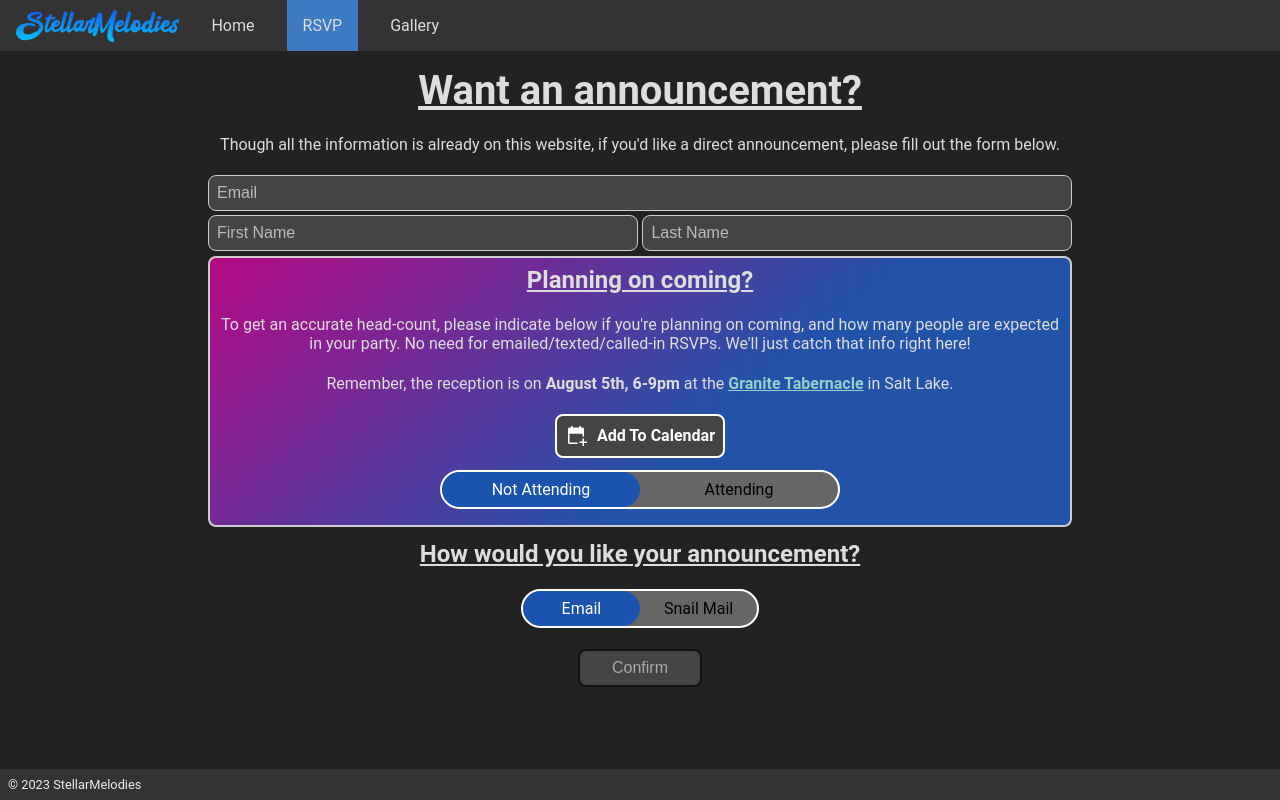
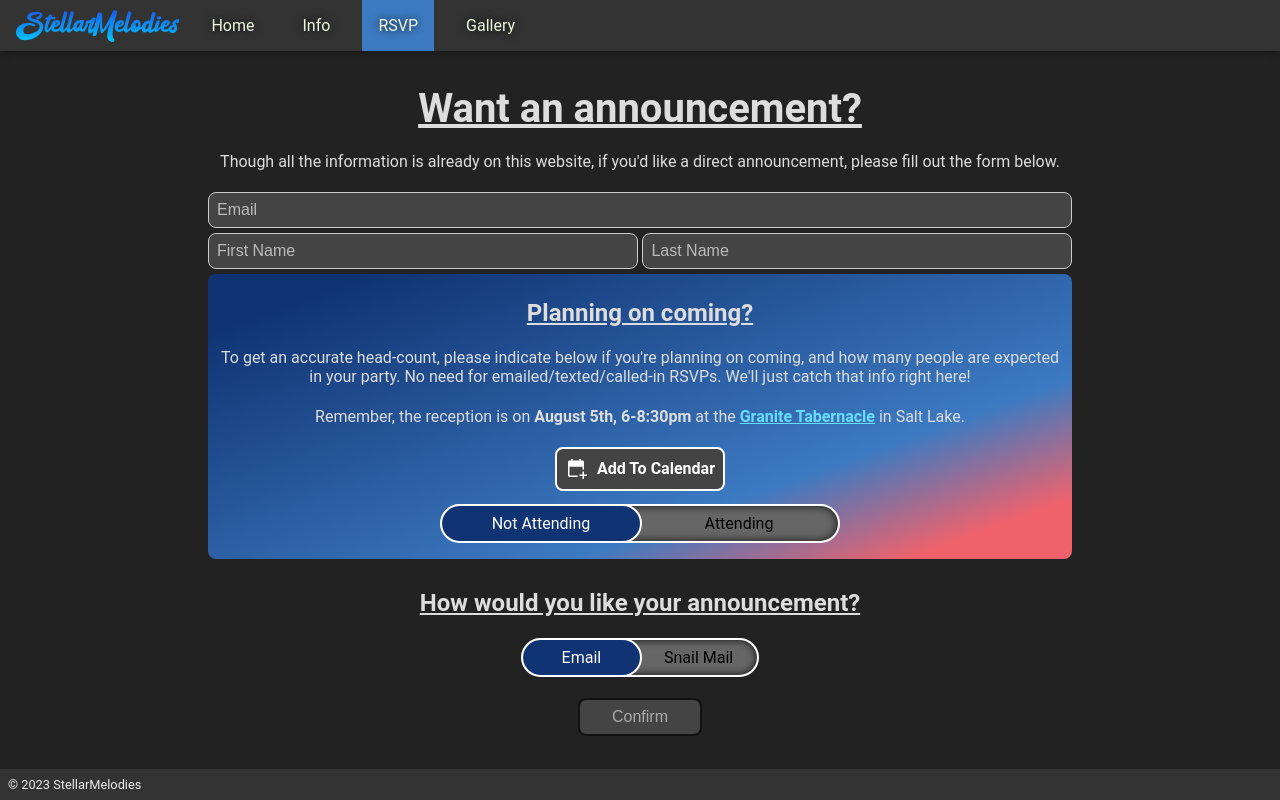
Before and after one commit to Travja/scratch, a SvelteKit app: page /rsvp in a window 1280 px wide. Built offline with nearby package versions, Linux system fonts and the light colour scheme.

Commit message:
UI improvements. Add info page

```diff
--- a/src/app.css
+++ b/src/app.css
@@ -1,14 +1,14 @@
 html {
+    height: 100dvh;
     height: -webkit-fill-available;
+    overflow: auto;
 }
 
 body {
     background-color: #222;
     color: #ddd;
     margin: 0;
-    height: 0dvh;
     min-height: 100dvh;
-    max-height: 100dvh;
     min-height: -webkit-fill-available;
 
     display: flex;
@@ -22,6 +22,14 @@ body {
 }
 
 h1, h2, h3, h4, h5, h6, p {
+    all: unset;
+
+    display: block;
+    margin-top: 1.1rem;
+    margin-bottom: 0.5rem;
+}
+
+p {
     all: unset;
 }
 
@@ -50,7 +58,7 @@ h6 {
 }
 
 a {
-    color: #93d2cb;
+    color: #69ddff;
 }
 
 .centered {
@@ -68,5 +76,5 @@ a {
 }
 
 .cursive {
-    font-family: 'Dancing Script', cursive;
+    font-family: 'Lobster', 'Dancing Script', cursive;
 }
--- a/src/app.html
+++ b/src/app.html
@@ -8,10 +8,9 @@
   <link rel="preconnect" href="https://fonts.gstatic.com" crossorigin>
   <link rel="preconnect" href="https://fonts.googleapis.com">
   <link rel="preconnect" href="https://fonts.gstatic.com" crossorigin>
-  <link href="https://fonts.googleapis.com/css2?family=Amatic+SC:wght@700&family=Dancing+Script&family=Indie+Flower&family=Shadows+Into+Light&display=swap"
+  <link href="https://fonts.googleapis.com/css2?family=Amatic+SC:wght@700&family=Dancing+Script&family=Indie+Flower&family=Lobster&family=Shadows+Into+Light&display=swap&family=Material+Symbols+Outlined:opsz,wght,FILL,GRAD@20..48,100..700,0..1,-50..200"
         rel="stylesheet">
-  <link rel="stylesheet"
-        href="https://fonts.googleapis.com/css2?family=Material+Symbols+Outlined:opsz,wght,FILL,GRAD@20..48,100..700,0..1,-50..200"/>
+  <link href="https://fonts.googleapis.com/icon?family=Material+Icons" rel="stylesheet">
   %sveltekit.head%
 </head>
 <body data-sveltekit-preload-data="hover">
--- /dev/null
+++ b/src/lib/ui/ScrollIndicator.svelte
@@ -0,0 +1,67 @@
+<script lang='ts'>
+	import { onMount } from 'svelte';
+	import { fade }    from 'svelte/transition';
+
+	let scrolled = false;
+	let shown    = false;
+
+	onMount(() => {
+		setTimeout(() => {
+			if (!scrolled) {
+				shown = true;
+			}
+		}, 3000);
+	});
+
+	let scroll = () => {
+		scrolled = true;
+		shown    = false;
+	};
+</script>
+
+<svelte:window on:scroll={scroll} />
+
+{#if shown}
+	<div class='container' transition:fade>
+		<div class='indicator'>
+	<span class='material-icons'>
+		keyboard_double_arrow_down
+	</span>
+			Scroll
+		</div>
+	</div>
+{/if}
+
+<style>
+    @keyframes bob {
+        0% {
+            transform: translateY(-0.1rem);
+        }
+        100% {
+            transform: translateY(0.1rem);
+        }
+    }
+
+    .container {
+        position: fixed;
+        bottom: 1rem;
+        right: 0;
+        left: 0;
+        display: grid;
+        place-items: center;
+        z-index: 100;
+    }
+
+    .indicator {
+        padding: 0.5rem 0.75rem 0.5rem 0.5rem;
+        background: rgba(0, 0, 0, 0.5);
+        border-radius: 100vh;
+        display: flex;
+        align-items: center;
+        justify-content: center;
+    }
+
+    .material-icons {
+        animation: infinite bob 0.75s ease-in-out alternate;
+    }
+</style>
--- a/src/lib/ui/Toggle.svelte
+++ b/src/lib/ui/Toggle.svelte
@@ -4,34 +4,34 @@
 	export let left        = 'True';
 	export let right       = 'False';
 	export let color       = '#666';
-  export let toggleColor = '#1a54af';
+	export let toggleColor = '#103473';
 	export let inline      = true;
-  export let name        = "toggle";
+	export let name        = 'toggle';
 
 	let clickLeft = (e?: KeyboardEvent | MouseEvent) => {
 		if (e && e instanceof KeyboardEvent && e.key !== 'Enter') return;
 
 		value = false;
-  }
+	};
 
 	let clickRight = (e?: KeyboardEvent | MouseEvent) => {
 		if (e && e instanceof KeyboardEvent && e.key !== 'Enter') return;
 
 		value = true;
-  }
+	};
 
 </script>
 
-<input type='checkbox' class='hidden' id='permission' name="{name}" bind:checked={value}/>
+<input type='checkbox' class='hidden' id='permission' name='{name}' bind:checked={value} />
 <div class='toggle' class:selected={value} style:--color={color} style:--toggleColor={toggleColor} class:inline>
 	<div
-          class="item"
+		class='item'
 		class:active={!value}
 		on:keypress={clickLeft}
 		on:click={clickLeft}>{left}
 	</div>
 	<div
-          class="item"
+		class='item'
 		class:active={value}
 		on:keypress={clickRight}
 		on:click={clickRight}>{right}
@@ -58,6 +58,8 @@
         border-radius: var(--radius);
         user-select: none;
         -webkit-user-select: none;
+
+        box-shadow: inset 0 0 0.5rem #111;
     }
 
     .toggle:before {
@@ -66,6 +68,7 @@
         width: 50%;
         border-radius: var(--radius);
         background-color: var(--toggleColor);
+        box-shadow: 0 0 0 2px white;
         position: absolute;
         left: 0;
         transition: left 350ms ease-in-out;
@@ -77,9 +80,7 @@
 
     .toggle > div {
         position: relative;
-        flex: 1;
-        width: 5%;
-        /*padding: 0.2rem;*/
+        width: 100%;
         padding-inline: 1.5rem;
 
         /*display: flex;*/
--- a/src/routes/+layout.svelte
+++ b/src/routes/+layout.svelte
@@ -1,18 +1,18 @@
-<script lang="ts">
-  import "../app.css";
-  import { page }         from "$app/stores";
-  import Logo             from "$lib/ui/Logo.svelte";
-  import { slide }        from "svelte/transition";
-  import { scrollHeight } from "../api/api";
+<script lang='ts'>
+	import '../app.css';
+	import { page }         from '$app/stores';
+	import Logo             from '$lib/ui/Logo.svelte';
+	import { slide }        from 'svelte/transition';
+	import { scrollHeight } from '../api/api';
 
 	let menuOpen    = false;
-  let pageName    = "Home";
+	let pageName    = 'Home';
 	let windowWidth = 0;
 
 	$: if ($page.url.pathname === '/') {
-    pageName = 'Home'
+		pageName = 'Home';
 	} else if ($page.url.pathname === '/rsvp') {
-    pageName = 'RSVP'
+		pageName = 'RSVP';
 	} else {
 		pageName = $page.url.pathname.slice(1, 2).toUpperCase() +
 			$page.url.pathname.slice(2).toLowerCase();
@@ -21,7 +21,7 @@
 	let main: HTMLElement;
 
 	let scroll = () => {
-    scrollHeight.set(main.scrollTop);
+		scrollHeight.set(window.scrollY - main.offsetTop);
 	};
 </script>
 
@@ -29,12 +29,12 @@
 	<title>StellarMelodies - {pageName}</title>
 </svelte:head>
 
-<svelte:window bind:innerWidth={windowWidth}/>
+<svelte:window bind:innerWidth={windowWidth} on:scroll={scroll} />
 
 <nav>
-  <Logo height="2rem"/>
+	<Logo height='2rem' />
 	{#if windowWidth < 750}
-    <div class="menu-button"
+		<div class='menu-button'
 				 on:click={() => menuOpen = !menuOpen}
 				 on:keypress={() => {
           if (event.key === 'Enter') {
@@ -46,23 +46,26 @@
 	{/if}
 	{#if menuOpen || windowWidth >= 750}
 		<div transition:slide
-         class:shown={menuOpen} id="menu-items">
-      <a href="/"
+				 class:shown={menuOpen} id='menu-items'>
+			<a href='/'
 				 on:click={() => menuOpen = false}
 				 class:active={$page.url.pathname === '/'}>Home</a>
-      <a href="/rsvp"
+			<a href='/info'
+				 on:click={() => menuOpen = false}
+				 class:active={$page.url.pathname === '/info'}>Info</a>
+			<a href='/rsvp'
 				 on:click={() => menuOpen = false}
 				 class:active={$page.url.pathname === '/rsvp'}>RSVP</a>
-      <a href="/gallery"
+			<a href='/gallery'
 				 on:click={() => menuOpen = false}
 				 class:active={$page.url.pathname === '/gallery'}>Gallery</a>
 		</div>
 	{/if}
 </nav>
 
-<main on:scroll={scroll} bind:this={main}>
-  <slot/>
-  <div class="spacer"></div>
+<main bind:this={main}>
+	<slot />
+	<div class='spacer'></div>
 	<footer>
 		&copy;
 		{new Date().getFullYear()} StellarMelodies
@@ -72,7 +75,10 @@
 
 <style>
     nav {
-        position: relative;
+        position: sticky;
+        top: 0;
+        z-index: 50;
+
         background-color: #333;
     }
 
@@ -80,11 +86,19 @@
         display: grid;
         place-items: center;
         text-align: center;
-        color: #ddd;
+        color: #eff8e2;
+        text-shadow: 0 0 0.5rem #111;
         text-decoration: none;
         padding: 1rem;
 
         transition: background-color 0.3s ease;
+    }
+
+    .menu-button {
+        position: relative;
+        z-index: 5;
+        background: #ef626c;
+        box-shadow: 0 0 0.5rem #111;
     }
 
     nav :global(.logo) {
@@ -100,16 +114,21 @@
         background-color: #3d7ac2;
     }
 
+    #menu-items {
+        position: absolute;
+        background-color: #333;
+        left: 0;
+        right: 0;
+    }
+
 
     @media (min-width: 750px) {
         nav {
             display: flex;
             justify-content: flex-start;
             align-items: stretch;
+            box-shadow: 0 0 0.5rem #111;
 
-            position: sticky;
-            top: 0;
-            z-index: 1;
         }
 
         nav > :global(*) {
@@ -124,6 +143,7 @@
         }
 
         #menu-items {
+            position: relative;
             display: inline-flex;
             flex-direction: row;
             gap: 1rem;
@@ -138,14 +158,11 @@
     }
 
     main {
-        /*max-height: 100dvh;*/
-        /*flex-grow: 1;*/
+        flex-grow: 1;
         display: flex;
         flex-direction: column;
-
-        height: 10%;
-        flex-grow: 1;
-        overflow: auto;
+        position: relative;
+        z-index: 1;
     }
 
     .menu-button:hover {
--- a/src/routes/+page.svelte
+++ b/src/routes/+page.svelte
@@ -1,30 +1,33 @@
-<script lang="ts">
-  import BlockEntry from "$lib/ui/BlockEntry.svelte";
+<script lang='ts'>
+	import BlockEntry      from '$lib/ui/BlockEntry.svelte';
+	import ScrollIndicator from '$lib/ui/ScrollIndicator.svelte';
 </script>
 
-<div id="main-content">
+<div id='main-content'>
 	<BlockEntry>
-    <h1>Each of us has a <span class="cursive">song</span> within us</h1>
+		<h1>Within each of us is a <span class='cursive'>song</span></h1>
 	</BlockEntry>
-  <BlockEntry background="#305060" shadow="0 0 20px 2px #000">
-    <h1>A subtle <span class="cursive">melody</span> that only certain few can pick up on</h1>
+	<BlockEntry background="#444" shadow='0 0 20px 2px #000'>
+		<h1>A subtle <span class='cursive'>melody</span> that only certain few can pick up on</h1>
 	</BlockEntry>
 	<BlockEntry background="url('https://source.unsplash.com/featured/1920x1081')">
-    <h1>When two of these unique individuals find each other, the <span class="cursive">universe</span> opens up</h1>
+		<h1>When two of these unique individuals find each other, the <span class='cursive'>universe</span> opens up</h1>
 	</BlockEntry>
-  <BlockEntry background="#305060" shadow="0 0 20px 2px #000">
-    <h1>Doors&mdash;once closed&mdash;are <span class="cursive">opened</span></h1>
+	<BlockEntry background="#444" shadow='0 0 20px 2px #000'>
+		<h1>Doors&mdash;once closed&mdash;are <span class='cursive'>opened</span></h1>
 	</BlockEntry>
 	<BlockEntry background="url('https://source.unsplash.com/featured/1920x1082')">
-    <h1>Hearts are <span class="cursive">softened</span></h1>
+		<h1>Hearts are <span class='cursive'>softened</span></h1>
 	</BlockEntry>
-  <BlockEntry background="#305060" shadow="0 0 20px 2px #000">
-    <h1><span class="cursive">Stars</span> shine brighter</h1>
+	<BlockEntry background="#444" shadow='0 0 20px 2px #000'>
+		<h1><span class='cursive'>Stars</span> shine brighter</h1>
 	</BlockEntry>
 	<BlockEntry background="url('https://source.unsplash.com/featured/1920x1083')">
-    <h1>And the <span class="cursive">world</span> is never the same</h1>
+		<h1>And the <span class='cursive'>world</span> is never the same</h1>
 	</BlockEntry>
 </div>
+
+<ScrollIndicator />
 
 <style>
     #main-content {
@@ -41,9 +44,16 @@
         -1px 1px 5px #000,
         1px 1px 5px #000;
         font-weight: bold;
+        margin-bottom: unset;
     }
 
     .cursive {
-        font-size: 1.7em;
+				text-shadow: none;
+				font-weight:bold;
+				padding-inline: 0.2rem;
+				font-size: 1.1em;
+        background: -webkit-linear-gradient(45deg, #ef626c 35%, #3d7ac2 60%);
+        -webkit-background-clip: text;
+        -webkit-text-fill-color: transparent;
     }
 </style>
--- a/src/routes/rsvp/+page.svelte
+++ b/src/routes/rsvp/+page.svelte
@@ -1,9 +1,9 @@
-<script lang="ts">
-  import { slide }               from "svelte/transition";
-  import type { AttendanceInfo } from "../../api/api";
-  import debounce                from "lodash/debounce";
-  import Toggle                  from "../../lib/ui/Toggle.svelte";
-  import CalendarEvent           from "../../lib/ui/CalendarEvent.svelte";
+<script lang='ts'>
+	import { slide }               from 'svelte/transition';
+	import type { AttendanceInfo } from '../../api/api';
+	import debounce                from 'lodash/debounce';
+	import Toggle                  from '../../lib/ui/Toggle.svelte';
+	import CalendarEvent           from '../../lib/ui/CalendarEvent.svelte';
 
 	/** @type {import('./$types').ActionData} */
 	export let form: { success?: boolean, message?: string, firstName?: string };
@@ -14,12 +14,12 @@
 	let checkingEmail = false;
 
 	let info: AttendanceInfo = {
-    firstName:    "",
-    lastName:     "",
-    email:        "",
+		firstName:    '',
+		lastName:     '',
+		email:        '',
 		announcement: false,
 		attending:    false,
-    numGuests:    0,
+		numGuests:    0
 	};
 
 	$: {
@@ -57,8 +57,8 @@
 					warning    = undefined;
 					emailValid = true;
 				} else {
-          warning    = "It looks like you've already filled this out! " +
-            "Please let us know if you need to make any changes.";
+					warning    = 'It looks like you\'ve already filled this out! ' +
+						'Please let us know if you need to make any changes.';
 					emailValid = false;
 				}
 
@@ -70,133 +70,140 @@
 
 {#if form}
 	{#if form.success}
-    <div class="thank-you">Thank you, {form.firstName}! Your information has been recorded.
+		<div class='thank-you'>Thank you, {form.firstName}! Your information has been recorded.
 			An announcement will be sent to you soon!
+			<br />
+			<br />
+			Remember to add the event to your calendar! <strong>Aug 5th, 6-8:30pm</strong>
+			at the <strong><a href='https://goo.gl/maps/EqUCmGdbToYN73fi7' alt='Granite Tabernacle'>Granite
+				Tabernacle</a></strong>
 		</div>
+
+		<CalendarEvent />
 	{:else}
-    <div class="message">{form.message}</div>
+		<div class='message'>{form.message}</div>
 	{/if}
 {/if}
 
 {#if !form || !form.success}
-  <form id="rsvp" method="post">
-    <h1 class="heading">Want an announcement?</h1>
+	<form id='rsvp' method='post'>
+		<h1 class='heading'>Want an announcement?</h1>
 
-    <div class="info">Though all the information is already on this website,
+		<div class='info'>Though all the information is already on this website,
 			if you'd like a direct announcement, please fill out the form below.
 		</div>
 
 		{#if !emailValid && warning}
-      <div class="warning">{warning}</div>
+			<div class='warning'>{warning}</div>
 		{/if}
-    <div class="email">
+		<div class='email'>
 			<input
 				required
 				bind:value={info.email}
 				on:keyup={checkEmail}
 				on:change={checkEmail}
-              type="email"
-              name="email"
-              id="email"
+				type='email'
+				name='email'
+				id='email'
 				class:invalid={!emailValid}
 				class:valid={emailValid}
 				class:checking={checkingEmail}
-              placeholder="Email"/>
+				placeholder='Email' />
 		</div>
-    <div class="beside">
+		<div class='beside'>
 			<input
 				required
 				bind:value={info.firstName}
-              name="firstName"
-              class="firstName"
-              placeholder="First Name"/>
+				name='firstName'
+				class='firstName'
+				placeholder='First Name' />
 			<input
 				required
 				bind:value={info.lastName}
-              name="lastName"
-              class="lastName"
-              placeholder="Last Name"/>
+				name='lastName'
+				class='lastName'
+				placeholder='Last Name' />
 		</div>
 
-    <div class="attending">
-      <h2 class="heading">Planning on coming?</h2>
-      <div class="info">To get an accurate head-count, please indicate below if you're planning on coming,
+		<div class='attending'>
+			<h2 class='heading'>Planning on coming?</h2>
+			<div class='info'>To get an accurate head-count, please indicate below if you're planning on coming,
 				and how many people are expected in your party. No need for emailed/texted/called-in RSVPs.
 				We'll just catch that info right here!
 			</div>
 
-      <div class="info">
-        Remember, the reception is on <strong>August 5th, 6-9pm</strong> at the
-        <strong><a href="https://goo.gl/maps/EqUCmGdbToYN73fi7" alt="Granite Tabernacle">Granite Tabernacle</a></strong>
+			<div class='info'>
+				Remember, the reception is on <strong>August 5th, 6-8:30pm</strong> at the
+				<strong><a href='https://goo.gl/maps/EqUCmGdbToYN73fi7' alt='Granite Tabernacle'>Granite Tabernacle</a></strong>
 				in Salt Lake.
 			</div>
 
-      <CalendarEvent/>
+			<CalendarEvent />
 
-      <div class="container">
-        <div class="announcement">
-          <Toggle left="Not Attending" right="Attending" name="attending" bind:value={info.attending}/>
+			<div class='container'>
+				<div class='announcement'>
+					<Toggle left='Not Attending' right='Attending' name='attending' bind:value={info.attending} />
 				</div>
 			</div>
 
 			{#if info.attending}
-        <label transition:slide for="guests" class="guests-label">
+				<label transition:slide for='guests' class='guests-label'>
 					Number of Guests
 				</label>
 				<input
 					required
 					transition:slide
 					bind:value={info.numGuests}
-                id="guests"
-                name="guests"
-                type="number"
-                inputmode="numeric"
-                class="guests"
-                placeholder="Number of Guests"
-                min="1"
-                max="20"/>
+					id='guests'
+					name='guests'
+					type='number'
+					inputmode='numeric'
+					class='guests'
+					placeholder='Number of Guests'
+					min='1'
+					max='20' />
 			{/if}
 		</div>
 
-    <h2 class="heading">How would you like your announcement?</h2>
-    <div class="announcement">
-      <Toggle left="Email" right="Snail Mail" name="announcement" bind:value={info.announcement}/>
+		<h2 class='heading'>How would you like your announcement?</h2>
+		<div class='announcement'>
+			<Toggle left='Email' right='Snail Mail' name='announcement' bind:value={info.announcement} />
 		</div>
 		{#if info.announcement}
-      <div transition:slide class="address-info">
-        <h2 class="heading">Please provide your address below</h2>
+			<div transition:slide class='address-info'>
+				<h2 class='heading'>Please provide your address below</h2>
 				<input
 					required
 					bind:value={info.address}
-                name="address"
-                type="text"
-                class="address"
-                placeholder="Street Address"/>
+					name='address'
+					type='text'
+					class='address'
+					placeholder='Street Address' />
 				<input
 					required
 					bind:value={info.city}
-                name="city"
-                type="text"
-                class="city"
-                placeholder="City"/>
+					name='city'
+					type='text'
+					class='city'
+					placeholder='City' />
 				<input
 					required
 					bind:value={info.state}
-                name="state"
-                type="text"
-                class="state"
-                placeholder="State"/>
+					name='state'
+					type='text'
+					class='state'
+					placeholder='State' />
 				<input
 					required
 					bind:value={info.zip}
-                name="zip"
-                type="text"
-                class="zip"
-                placeholder="Zip"/>
+					name='zip'
+					type='text'
+					class='zip'
+					placeholder='Zip' />
 			</div>
 		{/if}
 
-    <button type="submit" disabled={checkingEmail || !emailValid}>Confirm</button>
+		<button type='submit' disabled={checkingEmail || !emailValid}>Confirm</button>
 	</form>
 {/if}
 
@@ -248,11 +255,13 @@
 
     .attending {
         padding: 0.5rem;
-        border-radius: 0.5rem;
-        background: linear-gradient(140deg, #b60985 0%, #2153a9 60%);
-        border: 2px solid #ccc;
 
         margin-bottom: 0.5rem;
+    }
+
+    .attending, .address-info {
+        border-radius: 0.5rem;
+        background: linear-gradient(160deg, #103473 10%, #3d7ac2 70%, #ef626c 90%);
     }
 
     .announcement {
@@ -261,10 +270,7 @@
     }
 
     .address-info {
-        border: 2px solid #ccc;
         padding: 1rem;
-        background: linear-gradient(140deg, #b60985 0%, #2153a9 60%);
-        border-radius: 0.5rem;
     }
 
     input, button {
@@ -285,7 +291,7 @@
     }
 
     button {
-        background-color: #2153a9;
+        background-color: #3d7ac2;
         outline: none;
         border: 2px solid #103473;
         padding-inline: 2rem;
```
Also changed, not shown: src/lib/ui/BlockEntry.svelte (+37 -17 lines), src/lib/ui/CalendarEvent.svelte (+26 -21 lines), src/routes/info/+page.svelte (added, +73 -0 lines), static/galaxy.webp (added), 1 other file (tests, documents, lock files or other folders). Lines whose indentation alone changed are shown as unchanged.
